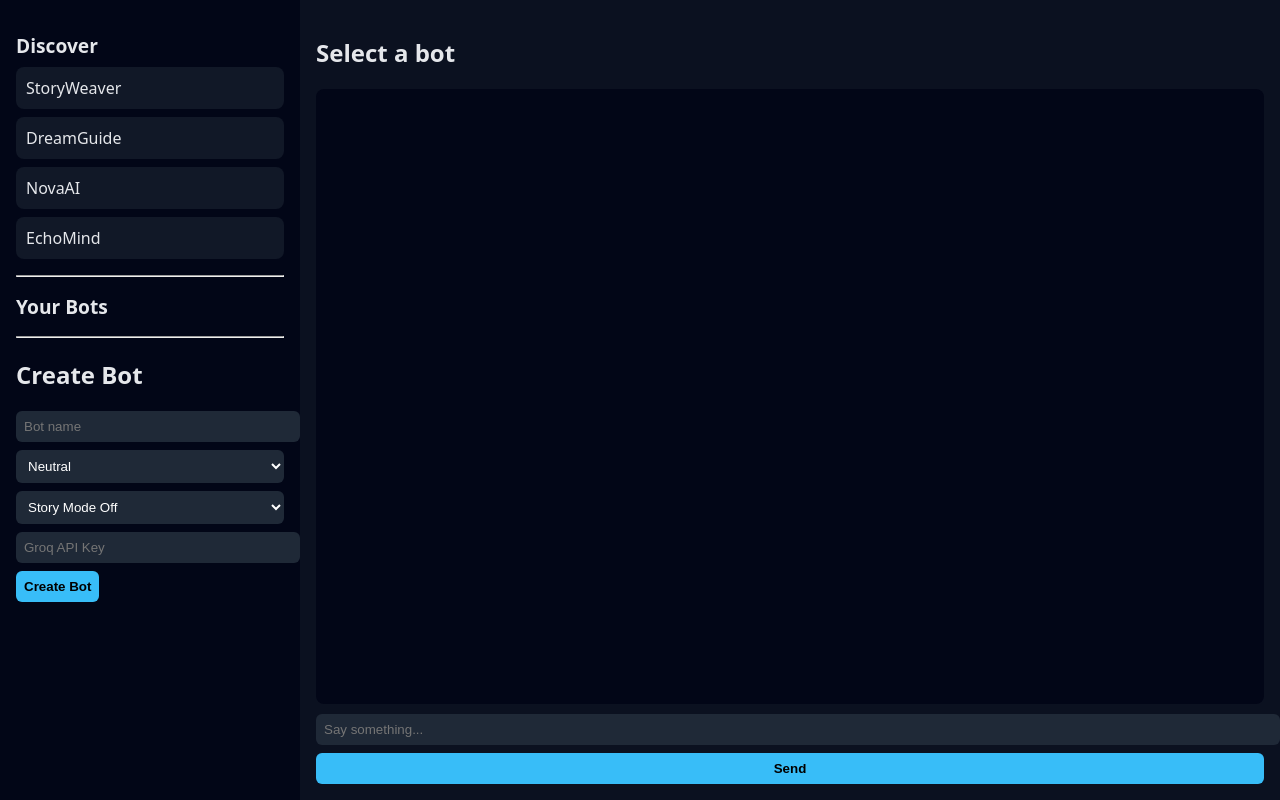
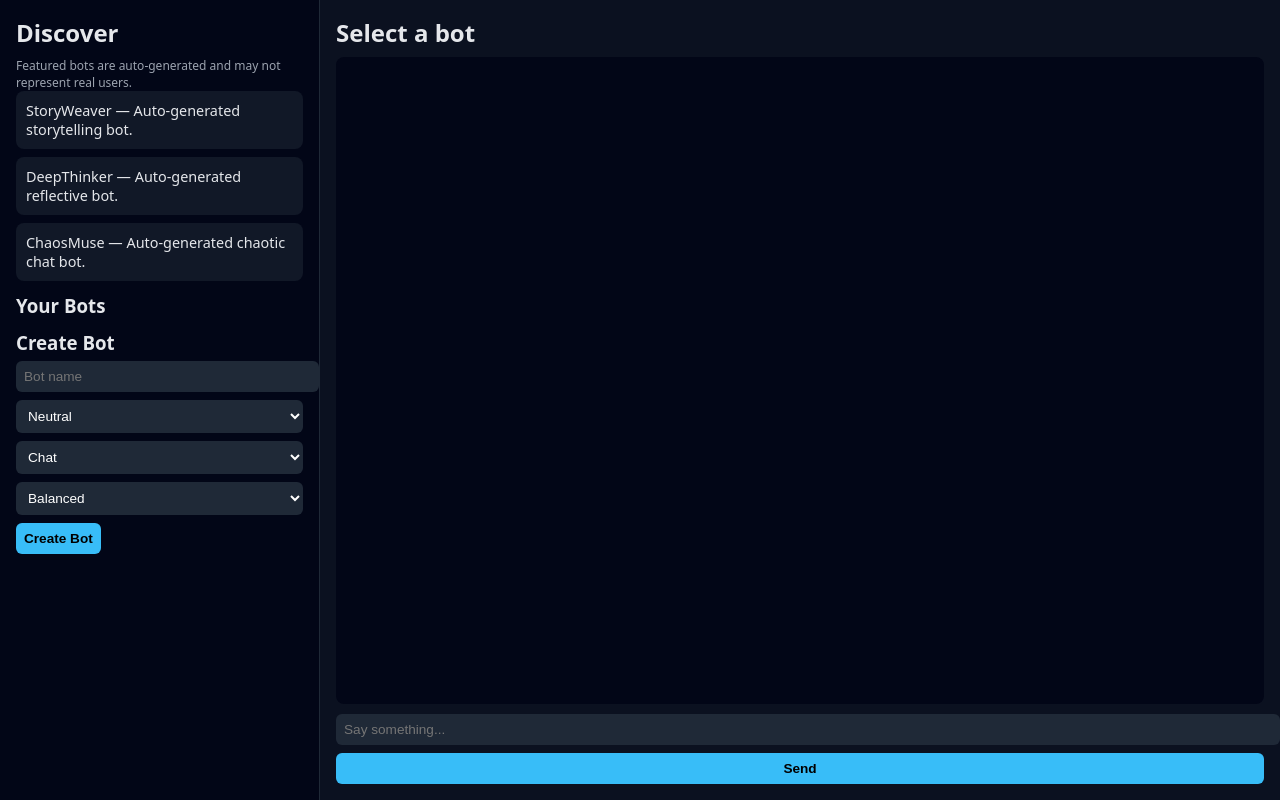
Before and after one commit to LarryInvictus/Toparia.ai, a plain HTML site: page index.html in a window 1280 px wide. Drawn offline with Linux system fonts and the light colour scheme.

Commit message:
Modify index.html for layout and style enhancements
Updated HTML structure and styles for improved layout and user interface.

```diff
--- a/index.html
+++ b/index.html
@@ -1,8 +1,8 @@
 <!DOCTYPE html>
-<html>
+<html lang="en">
 <head>
 <meta charset="UTF-8">
-<title>Free AI Bot Platform</title>
+<title>Offline AI Bot Platform</title>
 <style>
   body {
     margin:0; padding:0;
@@ -11,13 +11,14 @@
   }
   .container {
     display:grid;
-    grid-template-columns: 300px 1fr;
+    grid-template-columns: 320px 1fr;
     height:100vh;
   }
   .sidebar {
     background:#020617;
     padding:16px;
     overflow-y:auto;
+    border-right:1px solid #1f2937;
   }
   .main {
     background:#0b1120;
@@ -25,16 +26,18 @@
     display:flex;
     flex-direction:column;
   }
-  .section-title {
-    font-size:1.2rem;
-    margin-bottom:8px;
-  }
+  h2 { margin:0 0 8px 0; }
+  h3 { margin:12px 0 6px 0; }
   .bot-card {
     background:#111827;
     padding:10px;
     border-radius:8px;
     margin-bottom:8px;
     cursor:pointer;
+    font-size:0.9rem;
+  }
+  .bot-card.active {
+    border:1px solid #38bdf8;
   }
   .chat-log {
     flex:1;
@@ -43,6 +46,7 @@
     padding:10px;
     border-radius:8px;
     margin-bottom:10px;
+    font-size:0.9rem;
   }
   .msg-user { color:#a5b4fc; margin-bottom:6px; }
   .msg-ai { color:#22c55e; margin-bottom:6px; }
@@ -54,6 +58,7 @@
     background:#1f2937;
     color:white;
     border:none;
+    font-size:0.85rem;
   }
   button {
     padding:8px;
@@ -62,6 +67,12 @@
     border-radius:6px;
     cursor:pointer;
     font-weight:bold;
+    font-size:0.85rem;
+  }
+  .disclaimer {
+    font-size:0.75rem;
+    color:#9ca3af;
+    margin-top:4px;
   }
 </style>
 </head>
@@ -69,36 +80,42 @@
 
 <div class="container">
 
-  <!-- LEFT PANEL -->
+  <!-- LEFT: Discover + Bot list + Creator -->
   <div class="sidebar">
-    <h2 class="section-title">Discover</h2>
+    <h2>Discover</h2>
+    <div class="disclaimer">
+      Featured bots are auto-generated and may not represent real users.
+    </div>
     <div id="discover"></div>
 
-    <hr style="margin:16px 0;">
-
-    <h2 class="section-title">Your Bots</h2>
+    <h3>Your Bots</h3>
     <div id="botList"></div>
 
-    <hr style="margin:16px 0;">
-
-    <h2>Create Bot</h2>
+    <h3>Create Bot</h3>
     <input id="botName" placeholder="Bot name">
     <select id="botPersonality">
       <option value="neutral">Neutral</option>
       <option value="friendly">Friendly</option>
       <option value="serious">Serious</option>
+      <option value="chaotic">Chaotic</option>
     </select>
-    <select id="botStoryMode">
-      <option value="false">Story Mode Off</option>
-      <option value="true">Story Mode On</option>
+    <select id="botMode">
+      <option value="chat">Chat</option>
+      <option value="storyteller">Storyteller</option>
     </select>
-    <input id="apiKey" placeholder="Groq API Key">
+    <select id="botStyle">
+      <option value="balanced">Balanced</option>
+      <option value="short">Short</option>
+      <option value="long">Long</option>
+      <option value="casual">Casual</option>
+      <option value="formal">Formal</option>
+    </select>
     <button id="createBotBtn">Create Bot</button>
   </div>
 
-  <!-- RIGHT PANEL -->
+  <!-- RIGHT: Chat -->
   <div class="main">
-    <h2 id="activeBotName">Select a bot</h2>
+    <h2 id="activeBotTitle">Select a bot</h2>
     <div class="chat-log" id="chatLog"></div>
     <input id="chatInput" placeholder="Say something...">
     <button id="sendBtn">Send</button>
@@ -109,81 +126,130 @@
 <script type="module">
   import { AIEngine } from './ai.js';
 
-  const discoverEl = document.getElementById("discover");
-  const botListEl = document.getElementById("botList");
-  const chatLogEl = document.getElementById("chatLog");
-  const activeBotNameEl = document.getElementById("activeBotName");
+  const discoverEl = document.getElementById('discover');
+  const botListEl = document.getElementById('botList');
+  const chatLogEl = document.getElementById('chatLog');
+  const activeBotTitleEl = document.getElementById('activeBotTitle');
+  const chatInputEl = document.getElementById('chatInput');
 
-  const bots = {};
-  let activeBot = null;
+  const createBotBtn = document.getElementById('createBotBtn');
+  const sendBtn = document.getElementById('sendBtn');
 
-  function addDiscoverBots() {
-    discoverEl.innerHTML = "";
-    const sample = ["StoryWeaver", "DreamGuide", "NovaAI", "EchoMind"];
-    sample.forEach(name => {
-      const div = document.createElement("div");
-      div.className = "bot-card";
-      div.textContent = name;
-      discoverEl.appendChild(div);
+  let bots = {};
+  let activeBotId = null;
+
+  function loadBots() {
+    const raw = localStorage.getItem('offlineBots');
+    if (!raw) return;
+    const data = JSON.parse(raw);
+    bots = {};
+    Object.keys(data).forEach(id => {
+      const b = data[id];
+      bots[id] = {
+        ...b,
+        engine: new AIEngine({
+          personality: b.personality,
+          mode: b.mode,
+          style: b.style
+        })
+      };
     });
   }
 
-  addDiscoverBots();
+  function saveBots() {
+    const plain = {};
+    Object.keys(bots).forEach(id => {
+      const { name, personality, mode, style, chats } = bots[id];
+      plain[id] = { name, personality, mode, style, chats };
+    });
+    localStorage.setItem('offlineBots', JSON.stringify(plain));
+  }
 
   function renderBots() {
-    botListEl.innerHTML = "";
-    Object.values(bots).forEach(bot => {
-      const div = document.createElement("div");
-      div.className = "bot-card";
-      div.textContent = bot.name;
+    botListEl.innerHTML = '';
+    Object.keys(bots).forEach(id => {
+      const bot = bots[id];
+      const div = document.createElement('div');
+      div.className = 'bot-card' + (id === activeBotId ? ' active' : '');
+      div.textContent = `${bot.name} • chats: ${bot.chats || 0}`;
       div.onclick = () => {
-        activeBot = bot;
-        activeBotNameEl.textContent = bot.name;
-        chatLogEl.innerHTML = "";
+        activeBotId = id;
+        activeBotTitleEl.textContent = bot.name;
+        chatLogEl.innerHTML = '';
+        renderBots();
       };
       botListEl.appendChild(div);
     });
   }
 
-  document.getElementById("createBotBtn").onclick = () => {
-    const name = document.getElementById("botName").value.trim();
-    const personality = document.getElementById("botPersonality").value;
-    const storyMode = document.getElementById("botStoryMode").value === "true";
-    const apiKey = document.getElementById("apiKey").value.trim();
-
-    if (!name || !apiKey) return alert("Bot name and API key required.");
-
-    const engine = new AIEngine({ personality, storyMode, apiKey });
-
-    bots[name] = {
-      name,
-      engine
-    };
-
-    renderBots();
-  };
+  function addDiscoverBots() {
+    discoverEl.innerHTML = '';
+    const featured = [
+      { name: 'StoryWeaver', desc: 'Auto-generated storytelling bot.' },
+      { name: 'DeepThinker', desc: 'Auto-generated reflective bot.' },
+      { name: 'ChaosMuse', desc: 'Auto-generated chaotic chat bot.' }
+    ];
+    featured.forEach(f => {
+      const div = document.createElement('div');
+      div.className = 'bot-card';
+      div.textContent = `${f.name} — ${f.desc}`;
+      discoverEl.appendChild(div);
+    });
+  }
 
   function addMsg(text, type) {
-    const div = document.createElement("div");
-    div.className = type === "user" ? "msg-user" : "msg-ai";
-    div.textContent = (type === "user" ? "You: " : "Bot: ") + text;
+    const div = document.createElement('div');
+    div.className = type === 'user' ? 'msg-user' : 'msg-ai';
+    div.textContent = (type === 'user' ? 'You: ' : 'Bot: ') + text;
     chatLogEl.appendChild(div);
     chatLogEl.scrollTop = chatLogEl.scrollHeight;
   }
 
-  document.getElementById("sendBtn").onclick = async () => {
-    if (!activeBot) return;
+  createBotBtn.onclick = () => {
+    const name = document.getElementById('botName').value.trim();
+    const personality = document.getElementById('botPersonality').value;
+    const mode = document.getElementById('botMode').value;
+    const style = document.getElementById('botStyle').value;
 
-    const text = document.getElementById("chatInput").value.trim();
+    if (!name) return;
+
+    const id = Date.now().toString();
+    const engine = new AIEngine({ personality, mode, style });
+
+    bots[id] = {
+      id,
+      name,
+      personality,
+      mode,
+      style,
+      engine,
+      chats: 0
+    };
+
+    document.getElementById('botName').value = '';
+    saveBots();
+    renderBots();
+  };
+
+  sendBtn.onclick = async () => {
+    if (!activeBotId) return;
+    const bot = bots[activeBotId];
+    const text = chatInputEl.value.trim();
     if (!text) return;
 
-    addMsg(text, "user");
+    addMsg(text, 'user');
+    const reply = await bot.engine.respond(text);
+    addMsg(reply, 'ai');
 
-    const reply = await activeBot.engine.respond(text);
-    addMsg(reply, "ai");
+    bot.chats = (bot.chats || 0) + 1;
+    chatInputEl.value = '';
+    saveBots();
+    renderBots();
+  };
 
-    document.getElementById("chatInput").value = "";
-  };
+  loadBots();
+  renderBots();
+  addDiscoverBots();
 </script>
 
 </body>
```
